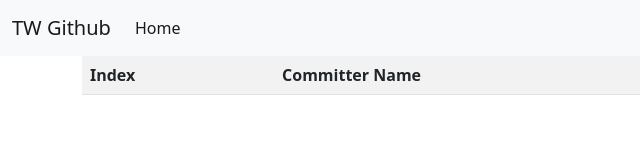
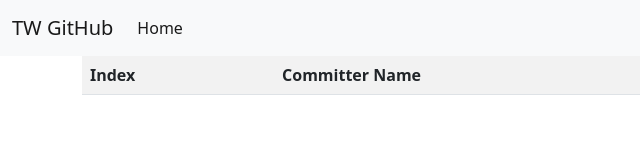
Before and after one commit to walkman5410/crossroadstest, a plain HTML site: page index.html in a window 1280 px wide. Shown: the full height of the page, 0-640 px from the left. Drawn offline with nearby package versions, Linux system fonts and the light colour scheme; no server answers.

Commit message:
Index Page Updated: Title for GitHub was corrected README Updated: Instructions on opening the page was added

```diff
--- a/index.html
+++ b/index.html
@@ -5,7 +5,7 @@
     </head>
     <nav class="navbar navbar-expand-lg navbar-light bg-light">
         <div class="container-fluid">
-          <a class="navbar-brand" href="#">TW Github</a>
+          <a class="navbar-brand" href="#">TW GitHub</a>
           <button
             class="navbar-toggler"
             type="button"
```
Also changed, not shown: 1 other file.
